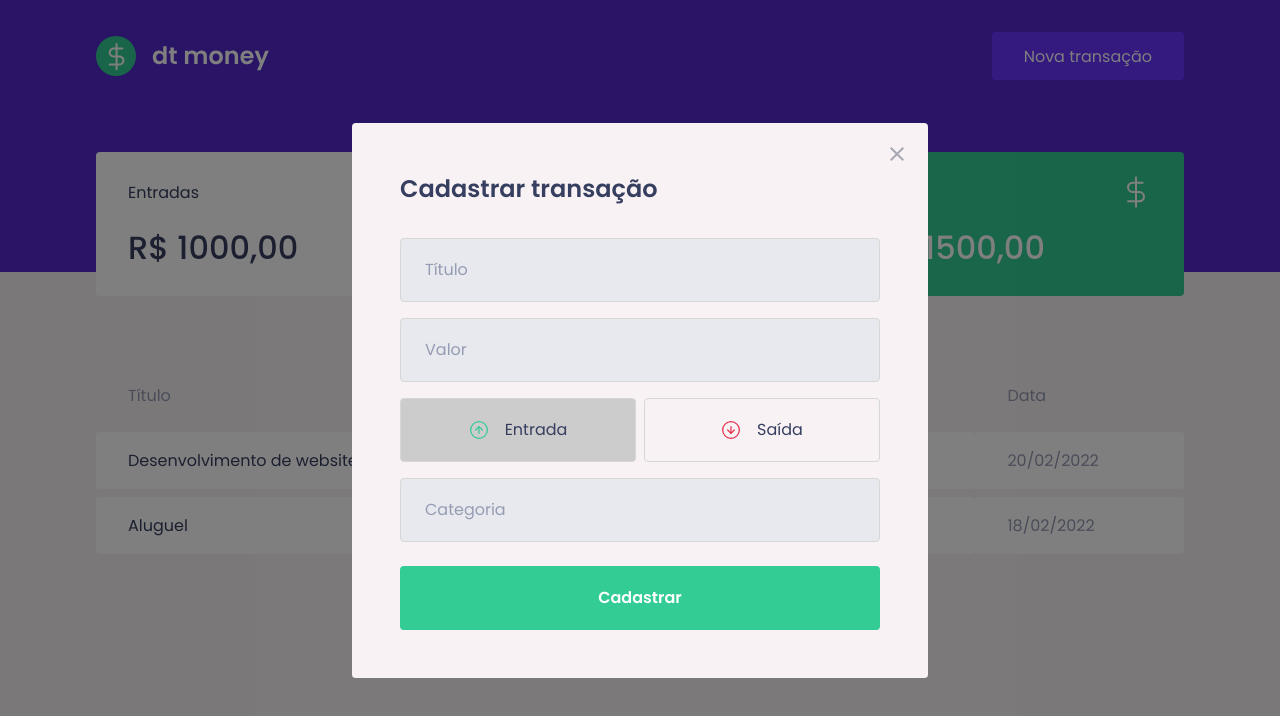
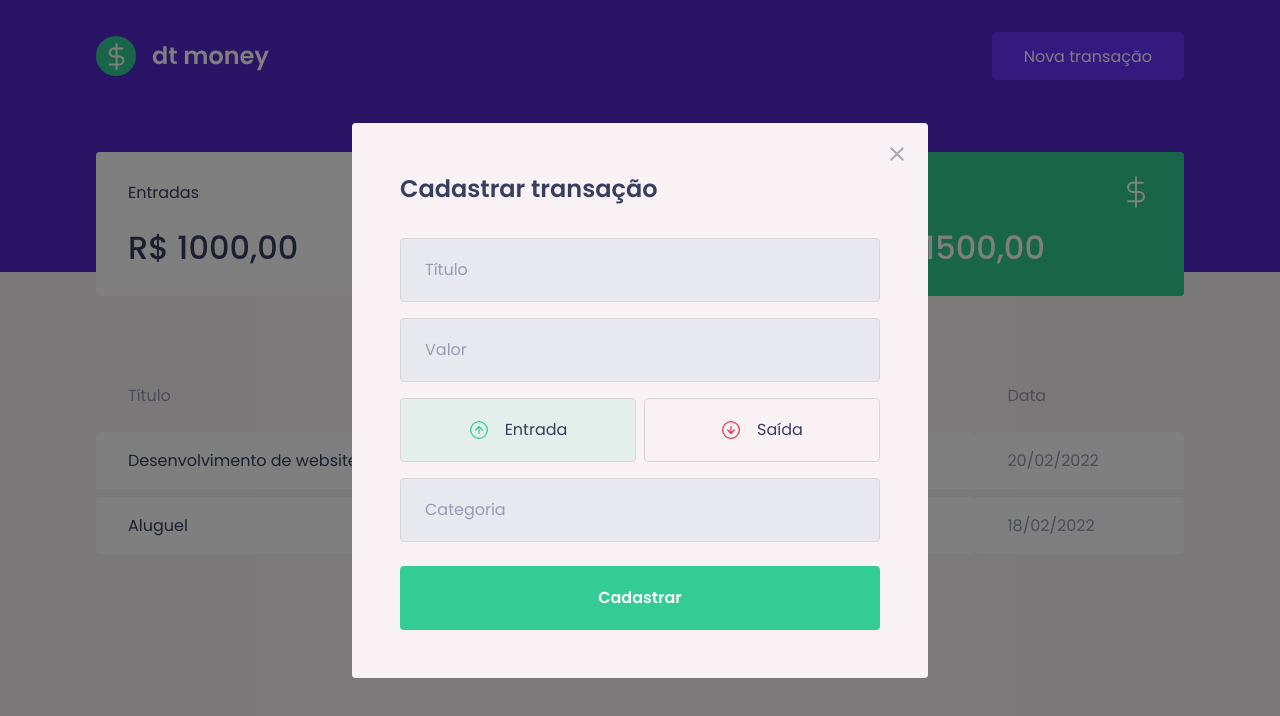
Before and after one commit to neanderdev/dtmoney, a React (Create React App) app: page / in a window 1280 px wide. Both pictures are taken after a click on the button "Nova transação". Shown: the top 716 px of the page. Built offline with nearby package versions, Linux system fonts and the light colour scheme; no server answers; what miragejs would draw is missing.

Commit message:
Added colors when selecting the button

```diff
--- a/src/components/NewTransactionModal/index.tsx
+++ b/src/components/NewTransactionModal/index.tsx
@@ -46,6 +46,7 @@
               setType('deposit');
             }}
             isActive={type === 'deposit'}
+            activeColor="green"
           >
             <img src={incomeImg} alt="Entrada" />
             <span>Entrada</span>
@@ -57,6 +58,7 @@
               setType('withdraw');
             }}
             isActive={type === 'withdraw'}
+            activeColor="red"
           >
             <img src={outcomeImg} alt="Saída" />
             <span>Saída</span>
--- a/src/components/NewTransactionModal/styles.ts
+++ b/src/components/NewTransactionModal/styles.ts
@@ -1,5 +1,5 @@
 import styled from 'styled-components';
-import { darken } from 'polished';
+import { darken, transparentize } from 'polished';
 
 export const Container = styled.form`
   h2 {
@@ -58,14 +58,23 @@
 
 interface RadioBoxProps {
   isActive: boolean;
+  activeColor: 'green' | 'red';
 }
+
+const colors = {
+  green: '#33CC95',
+  red: '#E52E4D',
+};
 
 export const RadioBox = styled.button<RadioBoxProps>`
   height: 4rem;
   border: 1px solid #d7d7d7;
   border-radius: 0.25rem;
 
-  background: ${(props) => (props.isActive ? '#ccc' : 'transparent')};
+  background: ${(props) =>
+    props.isActive
+      ? transparentize(0.9, colors[props.activeColor])
+      : 'transparent'};
 
   display: flex;
   align-items: center;
```
